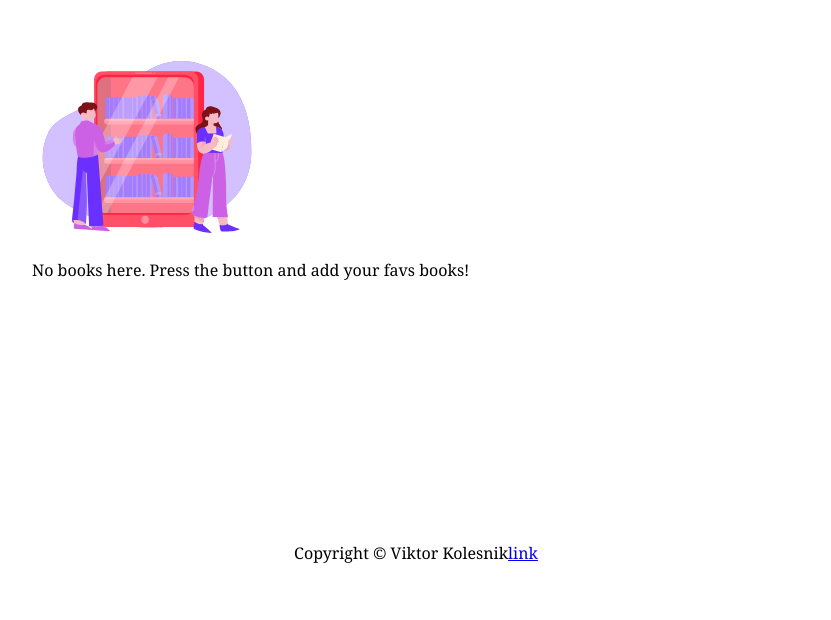
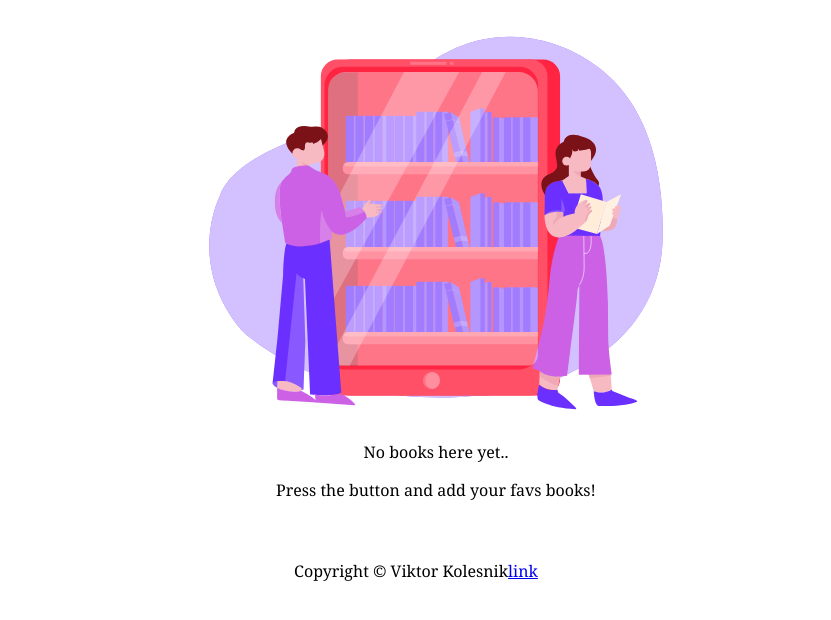
Before and after one commit to B1aho/library-app, a website: page index.html in a window 1280 px wide. Shown: the part 162-782 px from the top of the page, without its empty margins (224-1055 px from the left). Drawn offline with Linux system fonts and the light colour scheme.

Commit message:
Start image container sizing

```diff
--- a/index.html
+++ b/index.html
@@ -30,7 +30,7 @@
             <div id="book-cards"></div>
             <div id="no-cards">
                 <img src="./images/Digital-Library.svg" >
-                <p>No books here. Press the button and add your favs books!</p>
+                <p>No books here yet..</p><p>Press the button and add your favs books!</p>
             </div>
         </main>
     </div>
--- a/style.css
+++ b/style.css
@@ -33,10 +33,15 @@ header > * {
 }
 
 img {
-    width: 30%;
-    height: 30%;
+    width: 65%;
 }
 
+#no-cards {
+    position: relative;
+    bottom: 30px;
+    left: 20px;
+    text-align: center;
+}
 
 #book-cards {
     display: grid;
```
